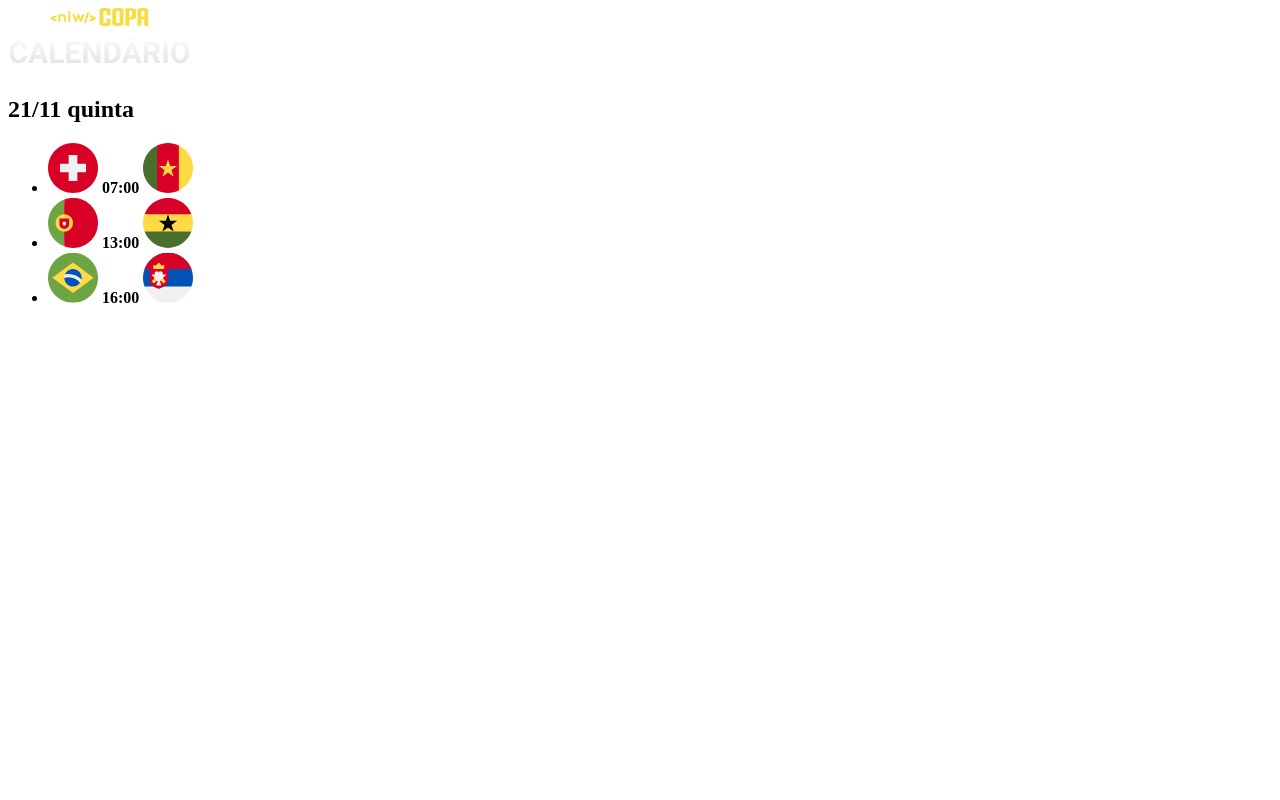
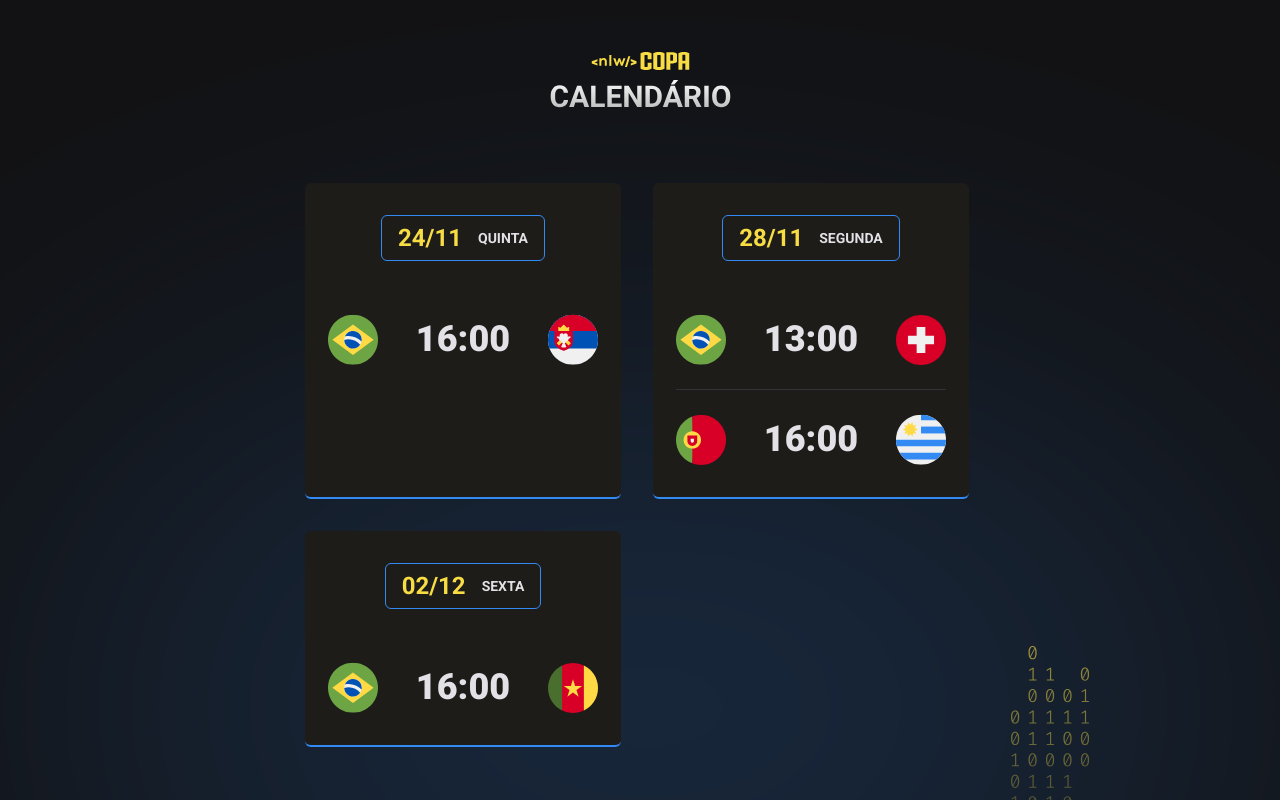
Before and after one commit to Edna06/NLW-Copa, a plain HTML site: page index.html in a window 1280 px wide. Drawn offline with Linux system fonts and the light colour scheme.

Commit message:
:tada: initial commit

```diff
--- a/index.html
+++ b/index.html
@@ -1,45 +1,29 @@
 <!DOCTYPE html>
 <html lang="pt-bt">
   <head>
+    <link rel="preconnect" href="https://fonts.googleapis.com" />
+    <link rel="preconnect" href="https://fonts.gstatic.com" crossorigin />
     <meta charset="UTF-8" />
     <meta name="viewport" content="width=device-width, initial-scale=1.0" />
     <title>NLW Cup</title>
+
+    <link rel="stylesheet" href="style.css" />
+
+    <link
+      href="https://fonts.googleapis.com/css2?family=Roboto:wght@700;900&display=swap"
+      rel="stylesheet"
+    />
   </head>
 
-  <body>
+  <body class="blue">
     <div id="app">
       <header>
-        <img src="./assets/logo.svg" alt="logo da página NLW cup"/>
+        <img src="./assets/logo.svg" alt="logo da página NLW cup" />
       </header>
 
-      <main id="cards">
-        <div class="card">
-          <h2>21/11 <span>quinta</span></h2>
-        </div>
+      <main id="cards"></main>
+    </div>
 
-        <ul>
-          <li>
-            <img src="./assets/icon-switzerland.svg" alt="Bandeira da Suiça" />
-            <strong>07:00</strong>
-            <img src="./assets/icon-cameroon.svg" alt="Bandeira de Camarões"/>
-          </li>
-
-          <li>
-            <img src="./assets/icon-portugal.svg" alt="Bandeira de Portugal" />
-            <strong>13:00</strong>
-            <img src="./assets/icon-ghana.svg" alt="Bandeira da Gana"/>
-          </li>
-
-          <li>
-            <img src="./assets/icon-brazil.svg" alt="Bandeira do Brasil" />
-            <strong>16:00</strong>
-            <img src="./assets/icon-serbia.svg" alt="Bandeira da Sérvia"/>
-          </li>
-
-        </ul>
-
-        <!-- <div class="card"></div> -->
-      </main>
-    </div>
+    <script src="./main.js"></script>
   </body>
 </html>
--- /dev/null
+++ b/main.js
@@ -0,0 +1,35 @@
+function createGame(player1, hour, player2) {
+  return `
+  <li>
+    <img
+      src="./assets/icons/icon-${player1}.svg"
+      alt="Bandeira do ${player1}"
+    />
+     <strong> ${hour} </strong>
+    <img
+      src="./assets/icons/icon-${player2}.svg"
+      alt="Bandeira do ${player2}"
+    />
+  </li>
+  `
+}
+
+let delay = -0.4;
+// adicionando delay a cada um dos cards ( cada um aparecerá com o acréscimo de 0.4s)
+
+function createCard(date, day, games) {
+  delay = delay + 0.4;
+  return `
+  <div class="card" style="animation-delay: ${delay}s">
+   <h2>${date}<span>${day}</span></h2>
+   <ul>
+    ${games}
+   </ul>
+  </div>
+`
+}
+
+const app = (document.querySelector('#cards').innerHTML = createCard('24/11', 'quinta', createGame('brazil', '16:00', 'serbia'))
++ createCard('28/11', 'segunda', createGame('brazil', '13:00', 'switzerland') +  createGame('portugal', '16:00', 'uruguai'))
++ createCard('02/12', 'sexta', createGame('brazil', '16:00', 'cameroon'))
+)
--- /dev/null
+++ b/style.css
@@ -0,0 +1,174 @@
+* {
+  margin: 0;
+  padding: 0;
+  box-sizing: border-box;
+}
+
+:root {
+  --card-color-primary: #F7DD43;
+  --card-title-color-border: #746615;
+  --card-bg-color: #1D1C19;
+
+  --bg: url('./assets/bg/bg-yellow.svg')
+}
+
+
+body.blue {
+  --card-color-primary: #338af3;
+  --card-title-color-border: #338af3;
+  --card-bg-color: #202024;
+
+  --bg: url('./assets/bg/bg-blue.svg')
+}
+
+body.green {
+  --card-color-primary: #047C3F;
+  --card-title-color-border: #047C3F;
+  --card-bg-color: #1A1F1B;
+
+  --bg: url('./assets/bg/bg-green.svg')
+}
+
+ul {
+  list-style: none;
+}
+
+body *{
+  font-family: 'Roboto', sans-serif;
+}
+
+body {
+  background-color: #121214;
+  background-image: var(--bg);
+  background-position: top center;
+  background-repeat: no-repeat;
+
+  background-size: cover; /* vai cobrir toda a página nas bordas*/
+}
+
+
+#app {
+  width: fit-content;/* encaixe o conteúdo */
+  margin: auto;
+  padding-top: 52px ;
+
+}
+
+header{
+  margin-bottom: 63px;
+  text-align: center;
+}
+
+#cards {
+  display: flex;
+  flex-direction: column;
+  gap: 32px;
+}
+
+.card {
+  padding: 32px 23px;
+  text-align: center;
+
+  background: #1D1C19;
+  border-bottom: 2px solid var(--card-color-primary);
+  border-radius: 6px;
+}
+
+.card h2 {
+  display: flex;
+  gap: 16px;
+  justify-content: center;
+  align-items: center;
+
+
+  padding: 8px 16px;
+  border: 1px solid var( --card-title-color-border);
+  border-radius: 6px;
+
+  width: fit-content;
+  margin-inline: auto;
+  margin-bottom: 53px;
+
+  color: #F7DD43;
+}
+
+.card h2 span{
+  color: #E1E1E6;
+
+  font-weight: 700;
+  font-size: 14px;
+  text-transform: uppercase;
+}
+
+.card ul{
+  display: flex;
+  flex-direction: column;
+  gap: 24px;
+
+  width: 270px;
+}
+
+.card ul li {
+
+  display: flex;
+  align-items: center;
+  justify-content: space-between;
+}
+
+/* vai pegar um li que tenha anterior a ele outro li */
+.card ul li + li {
+padding-top: 24px;
+border-top: 1px solid #323238;
+
+}
+
+.card ul li strong {
+  font-weight: 900;
+  font-size: 36px;
+  line-height: 125%;
+
+  color: #E1E1E6;
+}
+
+
+.card h2,
+.card ul li strong,
+.card ul li img {
+  cursor: pointer;
+  transition: all .4s;
+}
+
+.card h2:hover,
+.card ul li strong:hover,
+.card ul li img:hover {
+transform: scale(1.1);
+}
+
+.card {
+  opacity: 0;
+  animation: appear .2s forwards;
+}
+@keyframes appear {
+
+  0% {
+        transform: translateY(-50px);
+        opacity: 0;
+  }
+
+  100% {
+      opacity: 1;
+  }
+}
+
+
+
+@media (min-width: 700px) {
+
+  #cards {
+    max-width: 670px;
+    flex-direction: row;
+    flex-wrap: wrap;
+    /* não pode ultrapassar a largura máxima. Por isso, pega o próximo elemento e joga para baixo */
+  }
+
+}
```
Also changed, not shown: assets/bg/bg-blue.svg (added), assets/bg/bg-green.svg (added), assets/bg/bg-yellow.svg (added), assets/icon-ghana.svg (deleted), assets/icons/icon-brazil.svg (renamed from assets/icon-brazil.svg), assets/icons/icon-cameroon.svg (renamed from assets/icon-cameroon.svg), assets/icons/icon-portugal.svg (renamed from assets/icon-portugal.svg), assets/icons/icon-serbia.svg (renamed from assets/icon-serbia.svg), assets/icons/icon-switzerland.svg (renamed from assets/icon-switzerland.svg), assets/icons/icon-uruguai.svg (added).
